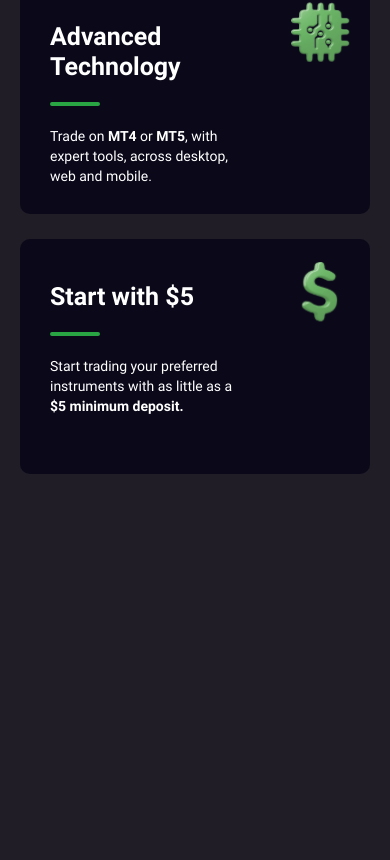
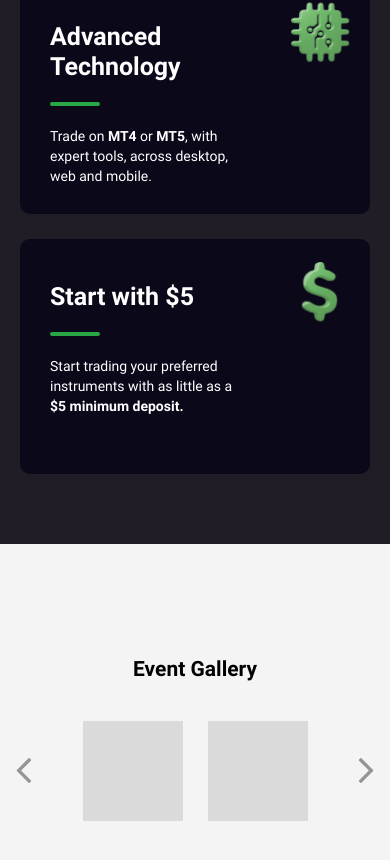
Before and after one commit to stadzuki/trade-landing, an Angular app: page / in a window 390 px wide. Shown: the part 1490-2350 px from the top of the page. Before the commit the page ends 2034 px from the top, so only its background shows below. Built offline with nearby package versions, Linux system fonts and the light colour scheme; no server answers.

Commit message:
feat: add event gallery component

```diff
--- /dev/null
+++ b/src/app/@views/event-gallery/event-gallery.component.html
@@ -0,0 +1,19 @@
+<div class="gallery">
+    <h2>Event Gallery</h2>
+    <div class="gallery__block centrify-element">
+        <div *ngIf="!scrollLeftDisable"
+             class="gallery__block__controller gallery__block__controller__left"
+             (click)="onClick('left')">
+            <img src="assets/img/arrow-left.svg" alt="<">
+        </div>
+        <div *ngIf="!scrollRightDisable"
+             class="gallery__block__controller gallery__block__controller__right"
+             (click)="onClick('right')">
+            <img src="assets/img/arrow-right.svg" alt=">">
+        </div>
+        <div #galleryList class="gallery__block__gallery-items gallery-items">
+            <div *ngFor="let item of displayedItems;"
+                 class="gallery-items__item"></div>
+        </div>
+    </div>
+</div>
--- /dev/null
+++ b/src/app/@views/event-gallery/event-gallery.component.scss
@@ -0,0 +1,97 @@
+@import "assets/styles/colors";
+@import "assets/styles/mixins";
+
+.gallery {
+    display: flex;
+    align-items: center;
+    justify-content: center;
+    flex-direction: column;
+    height: 390px;
+    background-color: $bg-color-gray;
+
+    &__title {
+        @include xm-text(30px, $font-weight-extra, $default-font-family, 39px, 0px);
+    }
+
+    &__block {
+        position: relative;
+        margin-top: 40px;
+        width: 100%;
+
+        &__controller {
+            position: absolute;
+            width: 16px;
+            height: 26px;
+            top: 0;
+            bottom: 0;
+            margin: auto;
+            cursor: pointer;
+
+            &:hover {
+                opacity: 0.8;
+            }
+
+            &__left {
+                @extend .gallery__block__controller;
+                left: 30px;
+            }
+
+            &__right {
+                @extend .gallery__block__controller;
+                right: 30px;
+            }
+        }
+    }
+}
+
+.gallery-items {
+    display: flex;
+    overflow: hidden;
+    gap: 30px;
+
+    &__item {
+        display: flex;
+        align-items: center;
+        justify-content: center;
+        min-width: 164px;
+        height: 164px;
+        background-color: $bg-box-gallery;
+    }
+}
+
+@media screen and (max-width: 1070px) {
+    .gallery-items {
+        max-width: 610px;
+
+        &__item {
+            min-width: 130px;
+            height: 130px;
+        }
+    }
+}
+
+@media screen and (max-width: 750px) {
+    .gallery-items {
+        max-width: 450px;
+    }
+}
+
+@media screen and (max-width: 565px) {
+    .gallery-items {
+        gap: 25px;
+        max-width: 225px;
+
+        &__item {
+            min-width: 100px;
+            height: 100px;
+        }
+    }
+
+    .gallery__block__controller__left {
+        left: 16px;
+    }
+
+    .gallery__block__controller__right {
+        right: 16px;
+    }
+}
--- /dev/null
+++ b/src/app/@views/event-gallery/event-gallery.component.ts
@@ -0,0 +1,57 @@
+import {
+    ChangeDetectionStrategy,
+    Component,
+    ViewChild,
+    TemplateRef
+} from '@angular/core';
+import { CommonModule } from '@angular/common';
+
+@Component({
+    selector: 'xm-event-gallery',
+    templateUrl: './event-gallery.component.html',
+    styleUrls: ['./event-gallery.component.scss'],
+    standalone: true,
+    imports: [CommonModule],
+    changeDetection: ChangeDetectionStrategy.OnPush
+})
+export class EventGalleryComponent {
+    private readonly items = Array.from({length: 10}, (_, i) => i);
+
+    public displayedItems: number[] = this.items.slice(2, 7);
+    public scrollLeftDisable: boolean = false;
+    public scrollRightDisable: boolean = false;
+
+    @ViewChild('galleryList') private galleryList: TemplateRef<any> | undefined;
+
+    constructor() {
+    }
+
+    public onClick(target: 'left' | 'right'): void {
+        if (target === 'right') {
+            const nextIdx = this.displayedItems[this.displayedItems.length - 1] + 1;
+            const nextItem = this.items[nextIdx];
+            if (nextItem === undefined) {
+                this.scrollRightDisable = true;
+                return;
+            }
+
+            this.displayedItems.shift();
+            this.displayedItems.push(nextItem);
+        }
+
+        if (target === 'left') {
+            const prevIdx = this.displayedItems[0] - 1;
+            const prevItem = this.items[prevIdx];
+            if (prevItem === undefined) {
+                this.scrollLeftDisable = true;
+                return;
+            }
+
+            this.displayedItems.pop();
+            this.displayedItems.unshift(prevItem);
+        }
+
+        this.scrollRightDisable = false;
+        this.scrollLeftDisable = false;
+    }
+}
--- a/src/app/app.component.html
+++ b/src/app/app.component.html
@@ -3,4 +3,5 @@
     <xm-main></xm-main>
     <xm-crypto-list></xm-crypto-list>
     <xm-trade></xm-trade>
+    <xm-event-gallery></xm-event-gallery>
 </div>
--- a/src/app/app.module.ts
+++ b/src/app/app.module.ts
@@ -7,12 +7,14 @@ import { MainComponent } from '@app/@views/main/main.component';
 import { CryptoBadgeComponent } from '@app/@standalone/crypto-badge/crypto-badge.component';
 import { CryptoListModule } from '@app/@views/crypto-list/crypto-list.module';
 import { TradeComponent } from '@app/@views/trade/trade.component';
+import { EventGalleryComponent } from '@app/@views/event-gallery/event-gallery.component';
 
 const STANDALONE_COMPONENTS = [
     HeaderComponent,
     MainComponent,
     CryptoBadgeComponent,
-    TradeComponent
+    TradeComponent,
+    EventGalleryComponent,
 ];
 
 @NgModule({
--- a/src/assets/styles/colors.scss
+++ b/src/assets/styles/colors.scss
@@ -1,9 +1,12 @@
 // bg colors
 $bg-color-black: #000000;
+$bg-color-gray: #F4F4F4;
 $bg-color-page: #201D27;
 $bg-button-regular: #29A643;
 $bg-crypto-name: #FFF8D6;
 $bg-trade-block: #0B0819;
+
+$bg-box-gallery: #DADADA;
 
 // font colors
 $text-color-white: #FFFFFF;
```
Also changed, not shown: src/assets/img/arrow-left.svg (added), src/assets/img/arrow-right.svg (added).
